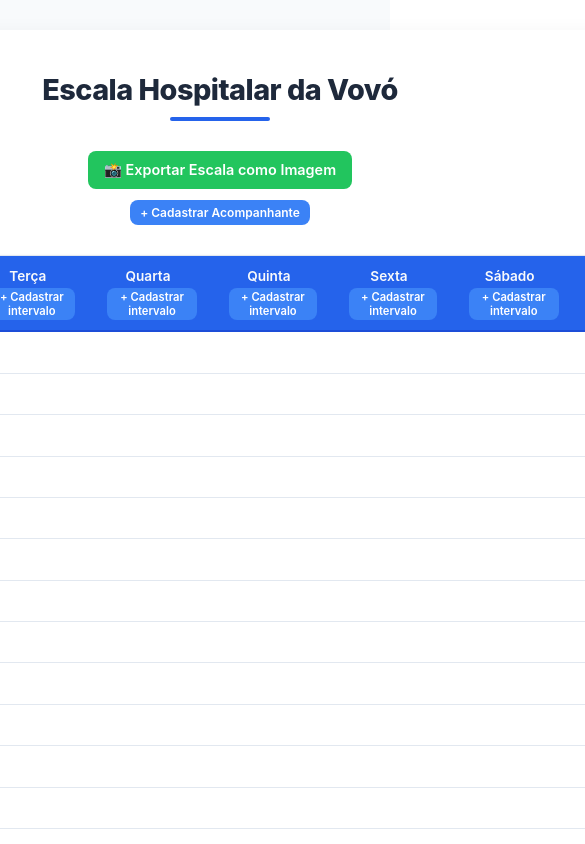
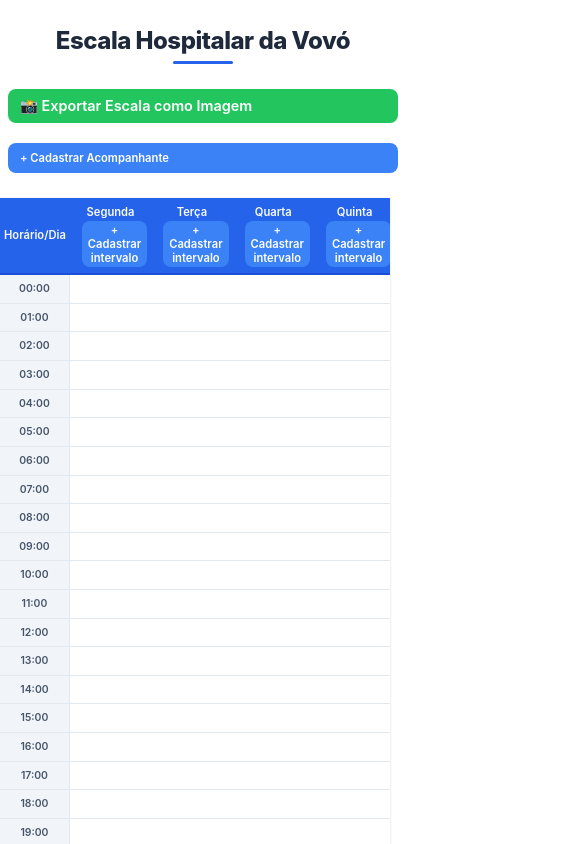
Before and after one commit to DvdMeneses/Escala-hospitalar-vovo, a React (Vite) app: page / in a window 390 px wide. Shown: the top 844 px of the page, 585 px wide, since content can reach past the window. Built offline with nearby package versions, Linux system fonts and the light colour scheme; no server answers; the database is empty; a web font is replaced by a local one.

Commit message:
fix: ajusta responsividade

```diff
--- a/src/App.css
+++ b/src/App.css
@@ -62,37 +62,21 @@ h1::after {
 
 .tabela-scroll {
   overflow-x: auto;
+  -webkit-overflow-scrolling: touch;
+  width: 100%;
+  max-width: 100vw;
+  margin: 20px 0;
   border-radius: var(--border-radius);
-  border: 1px solid #e2e8f0;
+  border: 1px solid var(--border-color);
   box-shadow: var(--shadow-sm);
-  padding-bottom: 10px;
-  scrollbar-width: thin;
-  scrollbar-color: var(--primary-color) #e2e8f0;
-  margin-top: 30px;
-  position: relative;
-}
-
-.tabela-scroll::-webkit-scrollbar {
-  height: 8px;
-}
-
-.tabela-scroll::-webkit-scrollbar-track {
-  background: #e2e8f0;
-  border-radius: 8px;
-}
-
-.tabela-scroll::-webkit-scrollbar-thumb {
-  background-color: var(--primary-color);
-  border-radius: 8px;
-  border: 2px solid #e2e8f0;
 }
 
 table {
-  width: 100%;
+  width: auto;
+  min-width: 100%;
   border-collapse: separate;
   border-spacing: 0;
-  font-size: 0.95rem;
-  min-width: 900px;
+  font-size: 0.9rem;
 }
 
 thead {
@@ -261,40 +245,6 @@ button svg {
   }
 }
 
-@media (max-width: 768px) {
-  body {
-    padding: 10px;
-    align-items: flex-start;
-  }
-
-  .container {
-    padding: 25px;
-    width: calc(100% - 20px);
-  }
-}
-
-@media (max-width: 768px) {
-  .container {
-    padding: 25px;
-    margin: 20px 10px;
-  }
-
-  h1 {
-    font-size: 1.8rem;
-    margin-bottom: 30px;
-  }
-
-  th,
-  td {
-    padding: 10px 12px;
-    font-size: 0.85rem;
-  }
-
-  button {
-    font-size: 0.75rem;
-    padding: 5px 10px;
-  }
-}
 
 [role="button"],
 button {
@@ -319,3 +269,83 @@ td {
   text-overflow: ellipsis;
   max-width: 120px;
 }
+
+@media (max-width: 768px) {
+  body {
+    padding: 0;
+    align-items: flex-start;
+  }
+
+  .container {
+    padding: 12px 8px;
+    width: 100%;
+    margin: 0;
+    border-radius: 0;
+    box-shadow: none;
+  }
+
+  h1 {
+    font-size: 1.5rem;
+    margin-bottom: 20px;
+    padding-bottom: 10px;
+  }
+
+  h1::after {
+    width: 60px;
+    height: 3px;
+  }
+
+  .tabela-scroll {
+    border-radius: 0;
+    border-left: none;
+    border-right: none;
+    margin: 10px -8px;
+  }
+
+  table {
+    font-size: 0.8rem;
+  }
+
+  th,
+  td {
+    padding: 8px 6px;
+    min-width: 60px;
+  }
+
+  th:first-child,
+  td:first-child {
+    position: sticky;
+    left: 0;
+    z-index: 10;
+  }
+
+  th:first-child {
+    border-top-left-radius: 0;
+  }
+
+  button {
+    font-size: 0.7rem;
+    padding: 4px 8px;
+  }
+
+  .btn-exportar,
+  .btn-cadastrar-acompanhante {
+    width: 100%;
+    margin: 5px 0;
+    padding: 8px 12px;
+  }
+}
+
+/* Ajustes para telas muito pequenas */
+@media (max-width: 480px) {
+
+  th,
+  td {
+    padding: 6px 4px;
+    font-size: 0.7rem;
+  }
+
+  .hora {
+    font-size: 0.65rem;
+  }
+}
--- a/src/App.jsx
+++ b/src/App.jsx
@@ -148,7 +148,7 @@ function App() {
         </button>
       </div>
 
-      <div className="tabela-scroll">
+      <div className="tabela-scroll" style={{ overflowX: '50%', width: '100%' }}>
         <table>
           <thead>
             <tr>
```
